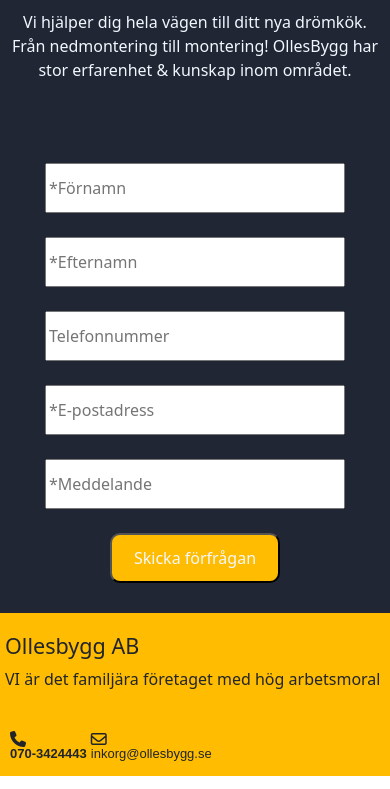
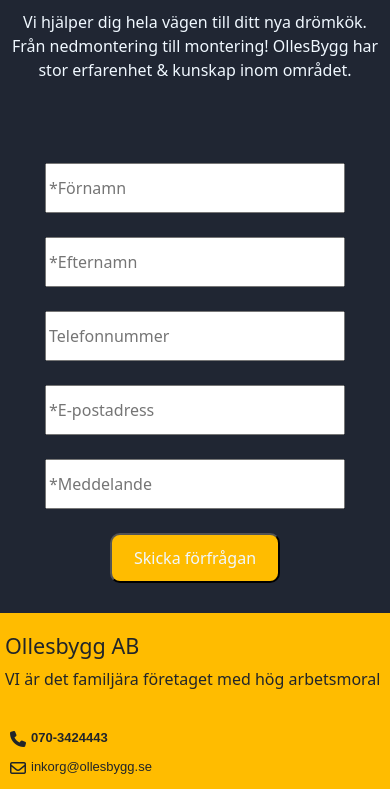
Before and after one commit to oh007/landing-page, a plain HTML site: page index.html in a window 390 px wide. Shown: the part 1666-2455 px from the top of the page. Drawn offline with nearby package versions, Linux system fonts and the light colour scheme.

Commit message:
Fix layout for footer

```diff
--- a/style.css
+++ b/style.css
@@ -217,12 +217,12 @@ padding:20px 0 0 5px;
     font-size: small;
     font-family: Arial, Helvetica, sans-serif;
 }
-.fa-solid{
+i.fa-solid{
     display: flex;
     flex-direction: row;
     gap: 5px;
 }
-.fa-regular{
+i.fa-regular{
     display: flex;
     flex-direction: row;
     gap: 5px;
```
